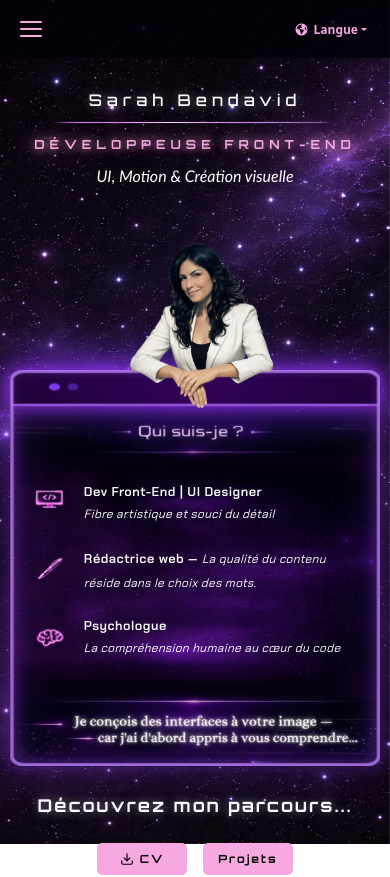
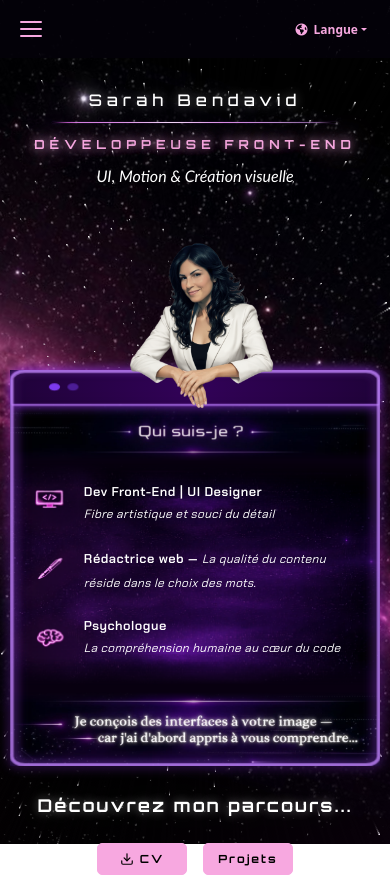
Before and after one commit to SarahBendavid/Porfolio-de-Sarah, a React (Vite) app: page /#/ in a window 390 px wide. Shown: the top 877 px of the page. Built offline with nearby package versions, Linux system fonts and the light colour scheme.

Commit message:
background

```diff
--- a/src/App.jsx
+++ b/src/App.jsx
@@ -1,7 +1,7 @@
 import { Routes, Route } from "react-router-dom";
 import "flag-icons/css/flag-icons.min.css";
 
-import BackgroundBody from "./Composants/BackgroundBody";
+import BackgroundAnim from "./Composants/BackgroundAnim";
 import Accueil from "./Pages/Accueil.jsx";
 import Projets from "./Pages/Projets.jsx";
 import Contact from "./Pages/Contact.jsx";
@@ -20,7 +20,7 @@ function App() {
   return (
     <>
 
-    <BackgroundBody />
+    <BackgroundAnim />
 
       <Routes>
 
--- /dev/null
+++ b/src/Assets/styles/BackgroundAnim.css
@@ -0,0 +1,49 @@
+.bg-space {
+  position: fixed;
+  inset: 0;
+  width: 100%;
+  height: 100%;
+  overflow: hidden;
+  background: black;
+  z-index: 0;
+  pointer-events: none;
+}
+
+.bg-stars {
+  position: absolute;
+  width: 100%;
+  height: 100%;
+  z-index: 2;
+}
+
+.bg-nebula {
+  position: absolute;
+  width: 175vmax;
+  height: 175vmax;
+  top: 50%;
+  left: 50%;
+  z-index: 3;
+  background: url("/src/Assets/images/nebula.jpg") center/cover no-repeat;
+  opacity: 1;
+  filter: none;
+  mix-blend-mode: screen;
+  will-change: transform;
+  animation: rotateNebula 120s linear 0s infinite normal none running;
+}
+
+@keyframes rotateNebula {
+  from { transform: translate(-50%, -50%) rotate(0deg); }
+  to   { transform: translate(-50%, -50%) rotate(360deg); }
+}
+
+.bg-corners {
+  position: absolute;
+  width: 175vmax;
+  height: 175vmax;
+  z-index: 5;
+  top: 50%;
+  left: 50%;
+  pointer-events: none;
+  will-change: transform;
+  animation: rotateNebula 120s linear 0s infinite normal none running;
+}
--- a/src/Assets/styles/BackgroundBody.css
+++ b/src/Assets/styles/BackgroundBody.css
@@ -1,18 +1,12 @@
-.bg-image {
+.bg-video {
   position: fixed;
   inset: 0;
+  width: 100%;
+  height: 100%;
+  object-fit: cover;
+  object-position: center;
   z-index: 0;
   pointer-events: none;
-  background-image: url("/src/Assets/images/Background.webp");
-  background-size: cover;
-  background-repeat: no-repeat;
-  background-position: center right;
+  will-change: transform;
+  transform: translateZ(0);
 }
-
-
-@media (max-width: 650px) {
-  .bg-image {
-    background-image: url("/src/Assets/images/BackgroundMobile.webp");
-    background-position: top center;
-  }
-}
--- a/src/Assets/styles/Main/Accueil/ContactPreview.css
+++ b/src/Assets/styles/Main/Accueil/ContactPreview.css
@@ -84,6 +84,11 @@
   }
 }
 
+@keyframes blockGlowMobile {
+  0%, 100% { opacity: 0.85; }
+  50%       { opacity: 1; }
+}
+
 .contact-info-block {
   background: rgba(255, 255, 255, 0.04);
   border: 1.5px solid rgba(192, 132, 252, 0.5);
@@ -97,6 +102,7 @@
   width: 175px;
   backdrop-filter: blur(12px);
   animation: blockGlow 3s ease-in-out infinite;
+  will-change: transform;
   transition: border-color 0.2s, background 0.2s;
 }
 
@@ -176,6 +182,16 @@
   }
 }
 
+@media (max-width: 768px) {
+  .contact-info-block {
+    backdrop-filter: none;
+    animation: blockGlowMobile 3s ease-in-out infinite;
+    box-shadow:
+      0 0 6px rgba(192, 132, 252, 0.35),
+      0 0 14px rgba(192, 132, 252, 0.15);
+  }
+}
+
 @media (max-width: 400px) {
   .contact-info-block {
     width: 155px;
--- a/src/Composants/Accueil/CadrePortrait.jsx
+++ b/src/Composants/Accueil/CadrePortrait.jsx
@@ -4,6 +4,10 @@ const styles = `
   @keyframes pulseGlowP {
     0%, 100% { filter: drop-shadow(0 0 3px #a855f7) drop-shadow(0 0 7px #7c3aed); }
     50%       { filter: drop-shadow(0 0 6px #c084fc) drop-shadow(0 0 14px #a855f7); }
+  }
+  @keyframes pulseOpacity {
+    0%, 100% { opacity: 0.75; }
+    50%       { opacity: 1; }
   }
   @keyframes blinkDotP {
     0%, 49%, 100% { opacity: 1; }
@@ -22,6 +26,14 @@ const styles = `
   .dot-p2         { animation: blinkDotP 1.5s infinite 0.5s; }
   .dot-p3         { animation: blinkDotP 1.5s infinite 1s; }
   .header-glow    { animation: headerGlow 3s ease-in-out infinite; }
+
+  @media (max-width: 768px) {
+    .frame-portrait { filter: drop-shadow(0 0 6px #9333ea); }
+    .corner-p1      { animation: pulseOpacity 2s ease-in-out infinite; filter: drop-shadow(0 0 3px #a855f7); }
+    .corner-p2      { animation: pulseOpacity 2s ease-in-out infinite 0.5s; filter: drop-shadow(0 0 3px #a855f7); }
+    .corner-p3      { animation: pulseOpacity 2s ease-in-out infinite 1s; filter: drop-shadow(0 0 3px #a855f7); }
+    .corner-p4      { animation: pulseOpacity 2s ease-in-out infinite 1.5s; filter: drop-shadow(0 0 3px #a855f7); }
+  }
 
   .frame-svg-overlay {
     position: absolute;
--- /dev/null
+++ b/src/Composants/BackgroundAnim.jsx
@@ -0,0 +1,135 @@
+import { useRef, useEffect } from "react";
+import "../Assets/styles/BackgroundAnim.css";
+
+export default function BackgroundAnim() {
+  const starsRef   = useRef(null);
+  const cornersRef = useRef(null);
+  const animRef    = useRef(null);
+
+  // ── Corners canvas (static, drawn once) ──
+  useEffect(() => {
+    const cC   = cornersRef.current;
+    const cCtx = cC.getContext("2d");
+    const cSize = Math.max(window.innerWidth, window.innerHeight) * 1.75;
+    cC.width  = cSize;
+    cC.height = cSize;
+    const cW = cSize, cH = cSize;
+
+    // Corner radial gradients (bottom-left and bottom-right)
+    [
+      { x: 0,  y: cH, c0: "rgba(120,0,160,0.35)", c1: "rgba(180,20,140,0.12)" },
+      { x: cW, y: cH, c0: "rgba(150,10,130,0.32)", c1: "rgba(160,0,180,0.11)" },
+    ].forEach(c => {
+      const g = cCtx.createRadialGradient(c.x, c.y, 0, c.x, c.y, cW * 0.60);
+      g.addColorStop(0,   c.c0);
+      g.addColorStop(0.5, c.c1);
+      g.addColorStop(1,   "rgba(0,0,0,0)");
+      cCtx.fillStyle = g;
+      cCtx.fillRect(0, 0, cW, cH);
+    });
+
+    // Tiny stars outside photo zone
+    for (let i = 0; i < 22000; i++) {
+      const x  = Math.random() * cW;
+      const y  = Math.random() * cH;
+      const rx = Math.abs(x - cW / 2) / (cW / 2);
+      const ry = Math.abs(y - cH / 2) / (cH / 2);
+      const inPhotoZone  = rx < 0.88 && ry < 0.43;
+      const inTransition = rx < 0.96 && ry < 0.52;
+      if (inPhotoZone) continue;
+      if (inTransition && Math.random() > 0.4) continue;
+      const a = 0.2 + Math.random() * 0.65;
+      const r = 0.15 + Math.random() * 0.5;
+      cCtx.fillStyle = `rgba(255,255,255,${a})`;
+      cCtx.beginPath();
+      cCtx.arc(x, y, r, 0, Math.PI * 2);
+      cCtx.fill();
+    }
+  }, []);
+
+  // ── Stars canvas (animated) ──
+  useEffect(() => {
+    const canvas = starsRef.current;
+    const ctx    = canvas.getContext("2d");
+
+    canvas.width  = window.innerWidth;
+    canvas.height = window.innerHeight;
+
+    const stars = [];
+
+    for (let i = 0; i < 700; i++) {
+      stars.push({
+        x: (Math.random() - 0.5) * canvas.width  * 1.8,
+        y: (Math.random() - 0.5) * canvas.height * 1.8,
+        z: Math.random() * canvas.width,
+        big: false,
+      });
+    }
+    for (let i = 0; i < 7; i++) {
+      stars.push({
+        x: (Math.random() - 0.5) * canvas.width  * 1.8,
+        y: (Math.random() - 0.5) * canvas.height * 1.8,
+        z: Math.random() * canvas.width * 0.6,
+        big: true,
+      });
+    }
+
+    function draw() {
+      try {
+        ctx.fillStyle = "rgba(0,0,0,0.4)";
+        ctx.fillRect(0, 0, canvas.width, canvas.height);
+
+        stars.forEach(star => {
+          star.z -= 0.4;
+          if (star.z <= 0) {
+            star.z = canvas.width;
+            star.x = (Math.random() - 0.5) * canvas.width;
+            star.y = (Math.random() - 0.5) * canvas.height;
+          }
+
+          const k    = 128 / star.z;
+          const x    = star.x * k + canvas.width  / 2;
+          const y    = star.y * k + canvas.height / 2;
+          const size = Math.max((1 - star.z / canvas.width) * 2, 0.01);
+
+          if (star.big) {
+            const glow = ctx.createRadialGradient(x, y, 0, x, y, size * 8);
+            glow.addColorStop(0,   "rgba(255,180,230,0.6)");
+            glow.addColorStop(0.5, "rgba(200,80,180,0.15)");
+            glow.addColorStop(1,   "rgba(0,0,0,0)");
+            ctx.fillStyle = glow;
+            ctx.beginPath(); ctx.arc(x, y, size * 8, 0, Math.PI * 2); ctx.fill();
+            ctx.fillStyle = "rgba(255,255,255,0.95)";
+            ctx.beginPath(); ctx.arc(x, y, size * 1.8, 0, Math.PI * 2); ctx.fill();
+          } else {
+            ctx.fillStyle = "white";
+            ctx.fillRect(x, y, size, size);
+          }
+        });
+      } catch (_) {}
+
+      animRef.current = requestAnimationFrame(draw);
+    }
+
+    draw();
+
+    function handleResize() {
+      canvas.width  = window.innerWidth;
+      canvas.height = window.innerHeight;
+    }
+    window.addEventListener("resize", handleResize);
+
+    return () => {
+      cancelAnimationFrame(animRef.current);
+      window.removeEventListener("resize", handleResize);
+    };
+  }, []);
+
+  return (
+    <div className="bg-space" aria-hidden="true">
+      <canvas className="bg-stars" ref={starsRef} />
+      <div className="bg-nebula" />
+      <canvas className="bg-corners" ref={cornersRef} />
+    </div>
+  );
+}
--- a/src/Composants/BackgroundBody.jsx
+++ b/src/Composants/BackgroundBody.jsx
@@ -1,7 +1,17 @@
+import animBg from "../Assets/images/AnimBackground.mp4";
 import "../Assets/styles/BackgroundBody.css";
 
 export default function BackgroundBody() {
   return (
-    <div className="bg-image" aria-hidden="true" />
+    <video
+      className="bg-video"
+      autoPlay
+      loop
+      muted
+      playsInline
+      aria-hidden="true"
+    >
+      <source src={animBg} type="video/mp4" />
+    </video>
   );
 }
```
Also changed, not shown: src/Assets/images/nebula.jpg (added), 1 other file (tests, documents, lock files or other folders).
